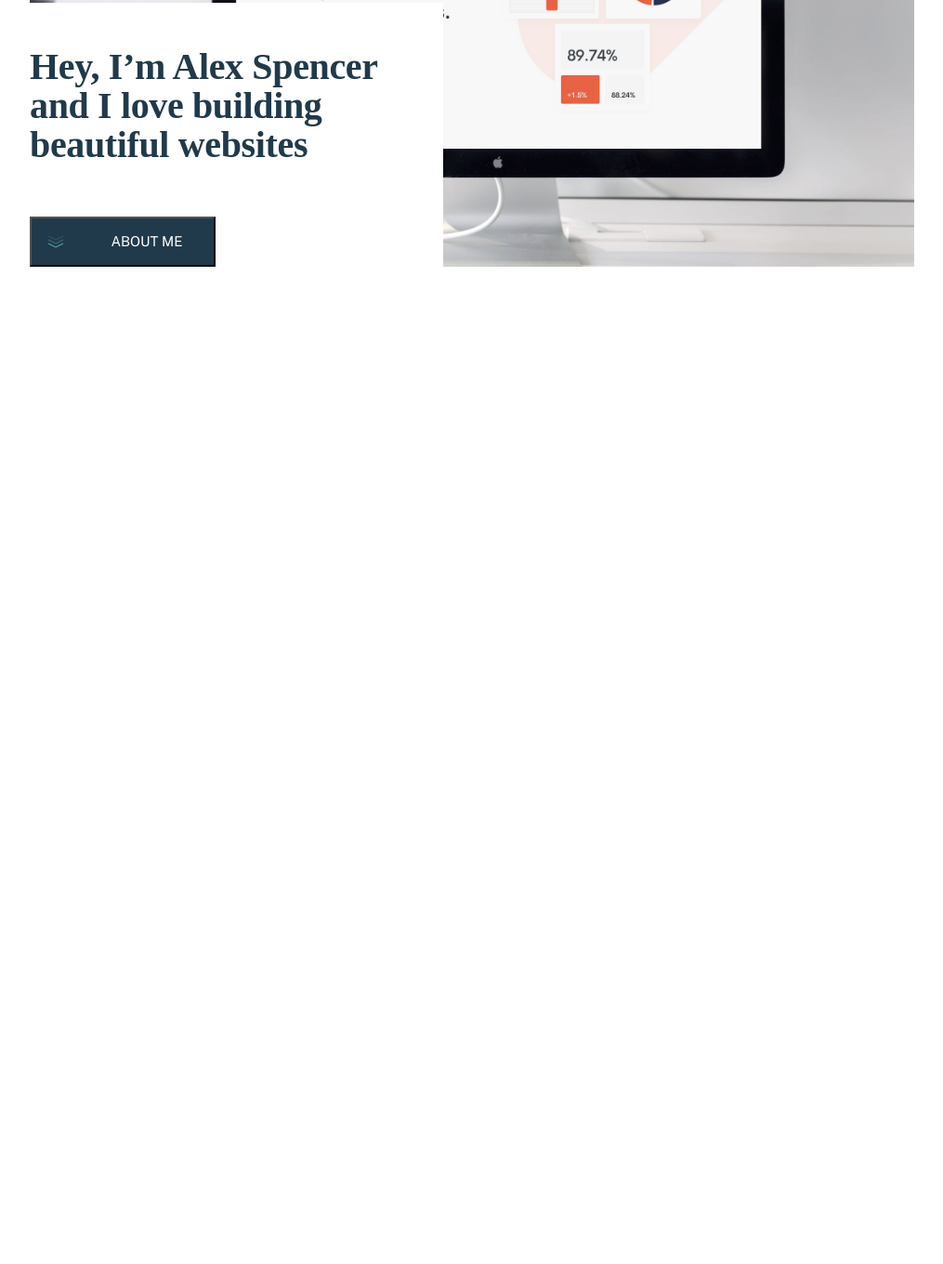
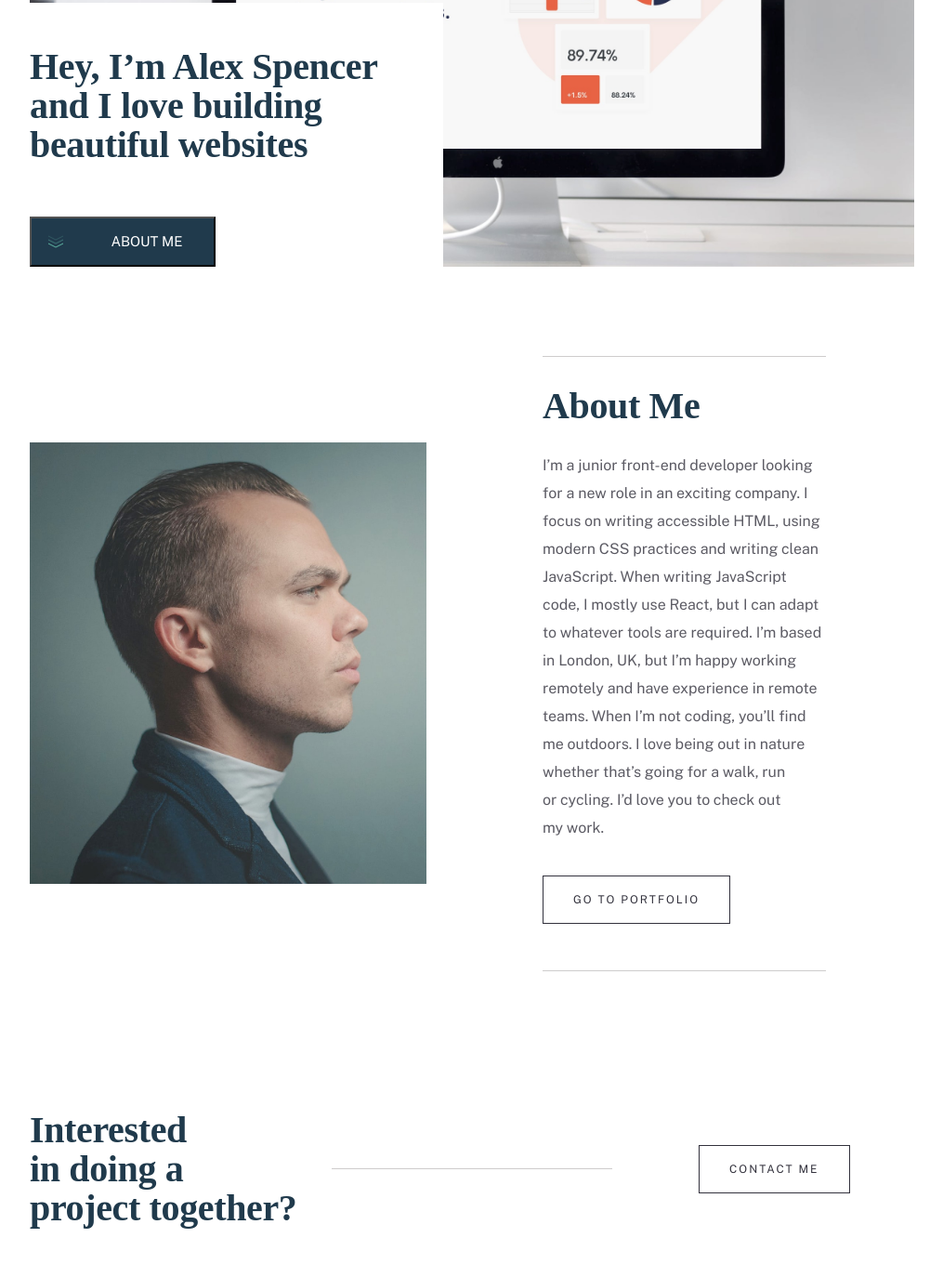
Before and after one commit to Aylaataydir/starter-code, a plain HTML site: page home.html in a window 1280 px wide. Shown: the part 364-1724 px from the top of the page at 93% size, without its empty margins (132-1147 px from the left). Before the commit the page ends 800 px from the top, so only its background shows below. Drawn offline with nearby package versions, Linux system fonts and the light colour scheme; a web font is replaced by a local one.

Commit message:
style contact section

```diff
--- a/SCSS/base/_base.scss
+++ b/SCSS/base/_base.scss
@@ -1,8 +1,24 @@
+@use "../abstracts/variables" as vars;
 
 body {
     min-height: 100vh;
     padding-inline: 2rem;
     padding-block-start: 2rem;
+    font-family: vars.$font-family-public;
+    font-size: 1rem;
+    line-height: 1.875rem;
+    font-weight: 400;
+    color: vars.$color-primary-grayish-dark-blue;
+}
+
+nav,
+header,
+main,
+.contact,
+footer {
+    min-width: 19.4375rem;
+    max-width: 90rem;
+    margin-inline: auto;
 }
 
 
@@ -12,7 +28,13 @@ body {
     align-items: center;
 }
 
-nav, header, main, .contact, footer {
-    min-width: 19.4375rem;
-    max-width: 90rem;
+.btn {
+    color: inherit;
+    font-size: .75rem;
+    padding: .625rem 2rem;
+    letter-spacing: .125rem;
+    border: 1px solid vars.$color-primary-grayish-dark-blue;
+    width: fit-content;
+
+
 }
--- a/SCSS/base/_reset.scss
+++ b/SCSS/base/_reset.scss
@@ -52,6 +52,7 @@ h1, h2, h3, h4, h5, h6 {
 
 a {
   text-decoration: none;
+  display: inline-block;
 }
 
 ul {
--- a/SCSS/components/_responsive.scss
+++ b/SCSS/components/_responsive.scss
@@ -1,5 +1,5 @@
-// @use "../abstracts/variables" as vars;
-// @use "../base/base" as base;
+@use "../abstracts/variables" as vars;
+@use "../base/base" as base;
 
 
 
@@ -50,6 +50,39 @@
 
     }
 
+    // ABOUT
+
+    .about {
+        display: grid;
+        grid-template-columns: 1.25fr 1.75fr;
+        gap: 4.375rem;
+        place-items: center;
+
+        &__text {
+            margin-block: 0 !important;
+        }
+    }
+
+    // CONTACT
+
+
+    .contact {
+        display: grid;
+        grid-template-columns: 2fr 1fr 1fr;
+        gap: 2rem;
+        text-align: left !important;
+
+
+
+        .line {
+            height: 1px;
+            width: 100%;
+            min-width: 7.0625rem;
+            background-color: rgb(206, 204, 204);
+            margin-inline: auto;
+        }
+    }
+
 }
 
 
@@ -65,4 +98,32 @@
         max-width: 27.8125rem;
     }
 
+    //about
+
+    .about {
+        display: grid;
+        grid-template-columns: 1.75fr 1.25fr;
+        gap: 7.8125rem;
+        margin-inline-end: 5.9375rem;
+
+        &__img {
+            width: 100%;
+        }
+    }
+
+    //  CONTACT
+
+    .contact {
+
+        grid-template-columns: 1fr 1fr 1fr;
+        margin-block: 9.375rem !important;
+
+        .line {
+            max-width: 33.375rem;
+        }
+    }
+
+
+
+
 }
--- a/SCSS/pages/_home.scss
+++ b/SCSS/pages/_home.scss
@@ -1,5 +1,8 @@
 @use "../abstracts/variables" as vars;
 @use "../base/base" as base;
+
+
+// HERO
 
 
 .hero {
@@ -28,11 +31,39 @@
 
         img {
             margin: 1.125rem;
-
         }
     }
+}
 
 
+// ABOUT
 
+.about {
 
+    &__text {
+        padding-block: 2rem 3.125rem;
+        margin-block-start: 2rem;
+        border-block: 1px solid rgb(206, 204, 204) ;
+
+        p {
+            opacity: 0.8;
+            margin-block: 1.75rem 2.25rem;
+        }
+    }
 }
+
+// CONTACT
+
+.contact {
+    display: grid;
+    align-items: center;
+    text-align: center;
+    justify-content: center;
+    gap: 1.5rem;
+    margin-block: 7.1875rem 5rem;
+
+    a{
+        @extend .btn;
+        margin-inline: auto;
+    }
+}
--- a/home.html
+++ b/home.html
@@ -39,6 +39,39 @@
     </div>
   </header>
 
+  <!-- ABOUT  -->
+
+  <main class="about">
+    <picture class="about__picture">
+      <source media="(min-width: 64rem)" srcset="images\homepage\desktop\image-homepage-profile@2x.jpg">
+      <source media="(min-width: 48rem)" srcset="images\homepage\tablet\image-homepage-profile@2x.jpg">
+      <img class="about__img" src="images/homepage/mobile/image-homepage-profile@2x.jpg" alt="">
+    </picture>
+    <div class="about__text">
+      <h2>About Me</h2>
+      <p class="p-1"> I’m a junior front-end developer looking for a new role in an exciting company.
+        I focus on writing accessible HTML, using modern CSS practices and writing clean
+        JavaScript. When writing JavaScript code, I mostly use React, but I can adapt to
+        whatever tools are required. I’m based in London, UK, but I’m happy working remotely
+        and have experience in remote teams. When I’m not coding, you’ll find me outdoors.
+        I love being out in nature whether that’s going for a walk, run or cycling. I’d love
+        you to check out my work.</p>
+      <a class="btn" href="">GO TO PORTFOLIO</a>
+    </div>
+  </main>
+
+
+  <!-- CONTACT  -->
+
+  <section class="contact">
+    <h2>Interested in doing a project together?</h2>
+    <div class="line"></div>
+    <a href="">CONTACT ME</a>
+  </section>
+
+
+
+
 
 
   <!--
@@ -48,19 +81,8 @@
 
 
 
-  About Me
 
-  I’m a junior front-end developer looking for a new role in an exciting company.
-  I focus on writing accessible HTML, using modern CSS practices and writing clean
-  JavaScript. When writing JavaScript code, I mostly use React, but I can adapt to
-  whatever tools are required. I’m based in London, UK, but I’m happy working remotely
-  and have experience in remote teams. When I’m not coding, you’ll find me outdoors.
-  I love being out in nature whether that’s going for a walk, run or cycling. I’d love
-  you to check out my work.
 
-  Go to Portfolio
-
-  Interested in doing a project together?
 
   Contact Me
 
```
Also changed, not shown: SCSS/main.css, 1 other file.
